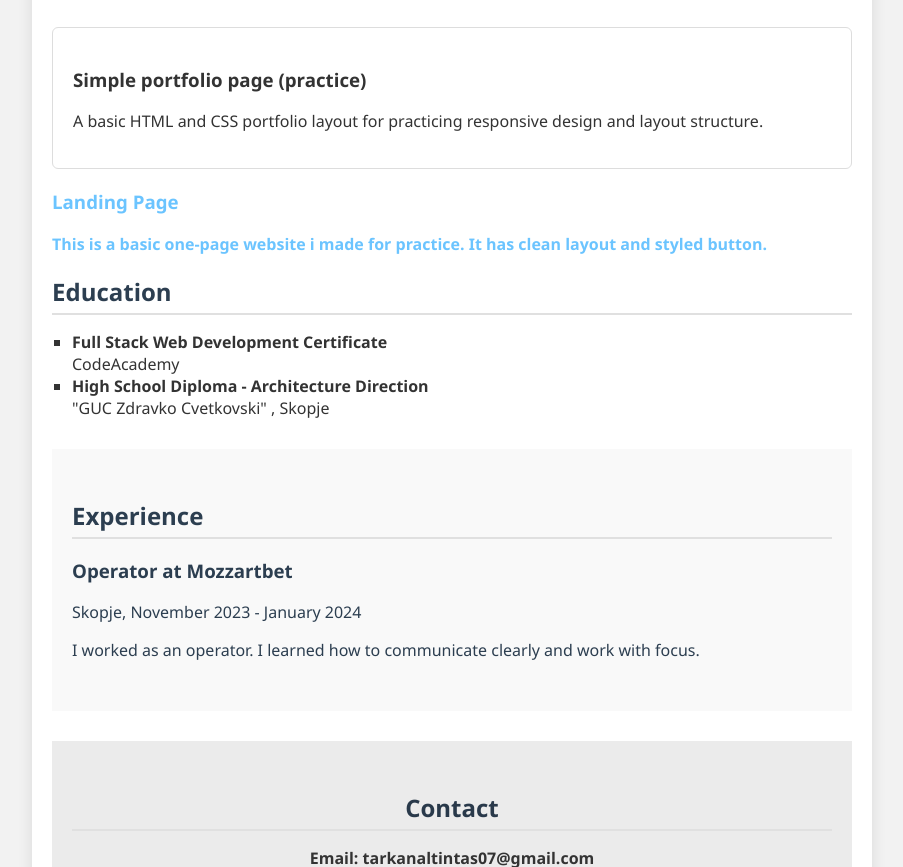
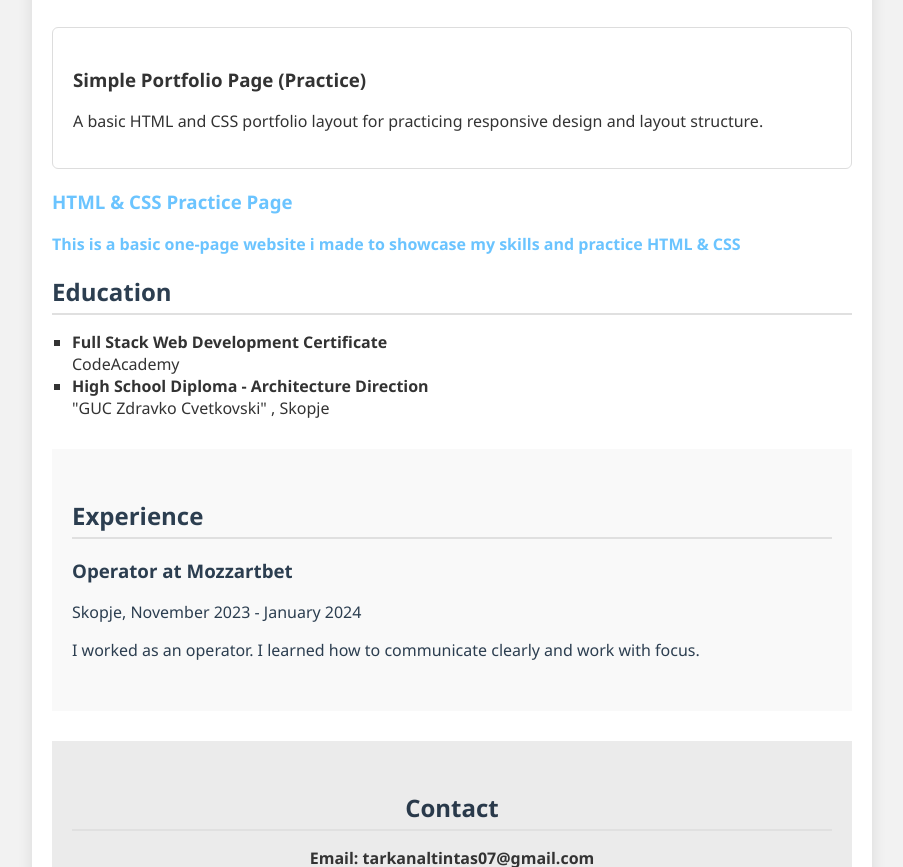
Before and after one commit to Tarkan-34/my-cv, a plain HTML site: page index.html in a window 1280 px wide. Shown: the part 843-1710 px from the top of the page, without its empty margins (188-1091 px from the left). Drawn offline with Linux system fonts and the light colour scheme.

Commit message:
Add files via upload

```diff
--- a/index.html
+++ b/index.html
@@ -39,13 +39,13 @@
     </section>
 
     <div class="project">
-        <h3>Simple portfolio page (practice)</h3>
+        <h3>Simple Portfolio Page (Practice)</h3>
         <p>A basic HTML and CSS portfolio layout for practicing responsive design and layout structure.</p>
     </div>
 
     <div class="projects1">
-        <h3>Landing Page</h3>
-        <p>This is a basic one-page website i made for practice. It has clean layout and styled button. </p>
+        <h3>HTML & CSS Practice Page </h3>
+        <p>This is a basic one-page website i made to showcase my skills and practice HTML & CSS  </p>
     </div>
     <section class="education">
         <h2>Education</h2>
```
